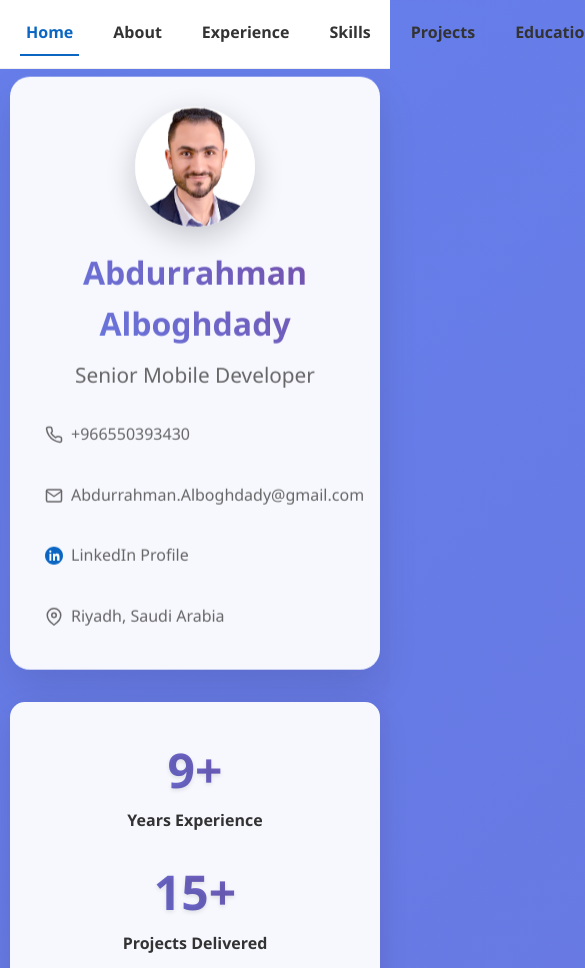
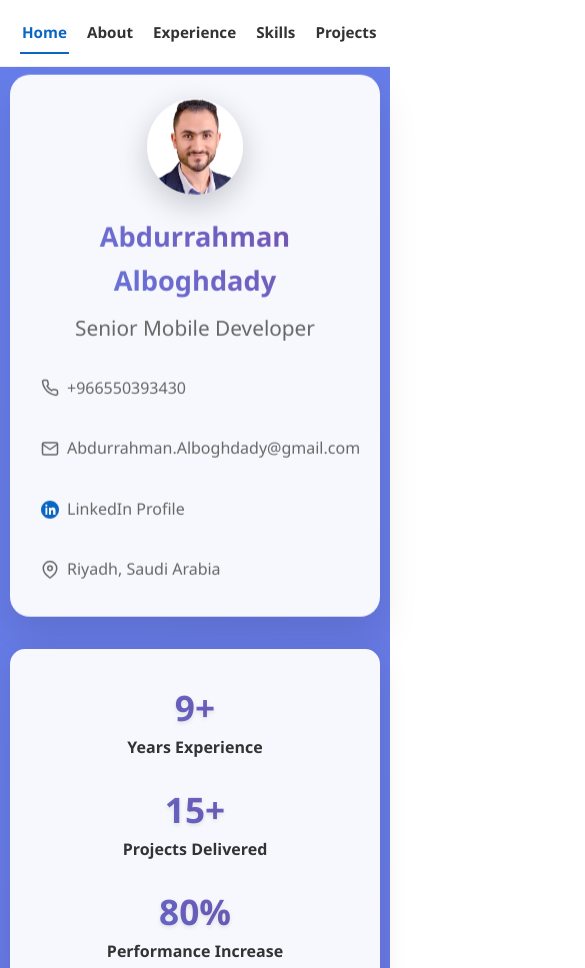
Before and after one commit to AAlboghdady/Alboghdady, a plain HTML site: page index.html in a window 390 px wide. Shown: the top 968 px of the page, 585 px wide, since content can reach past the window. Drawn offline with Linux system fonts and the light colour scheme.

Commit message:
fix mobile responsive issue

```diff
--- a/styles.css
+++ b/styles.css
@@ -499,6 +499,44 @@ html[data-theme="dark"] .theme-toggle:hover { background: rgba(138, 180, 248, 0.
   }
 }
 
+/* Enhanced mobile responsiveness */
+@media (max-width: 640px) {
+  .nav {
+    gap: 16px;
+    overflow-x: auto;
+    -webkit-overflow-scrolling: touch;
+  }
+  .nav::-webkit-scrollbar { display: none; }
+  .nav-link {
+    font-size: 0.95rem;
+    padding: 8px 2px;
+    white-space: nowrap;
+  }
+  .theme-toggle { flex: 0 0 auto; }
+
+  .profile-image {
+    width: 96px;
+    height: 96px;
+  }
+
+  .projects-grid {
+    grid-template-columns: 1fr;
+  }
+  .skills-grid {
+    grid-template-columns: 1fr;
+  }
+  .project-thumb {
+    max-width: 100%;
+  }
+  .stat-number { font-size: 2.2em; }
+}
+
+@media (max-width: 400px) {
+  .header { padding: 24px 16px; }
+  .section { padding: 24px 16px; }
+  .header h1 { font-size: 1.7em; }
+}
+
 .floating-animation {
   animation: float 6s ease-in-out infinite;
 }
```
